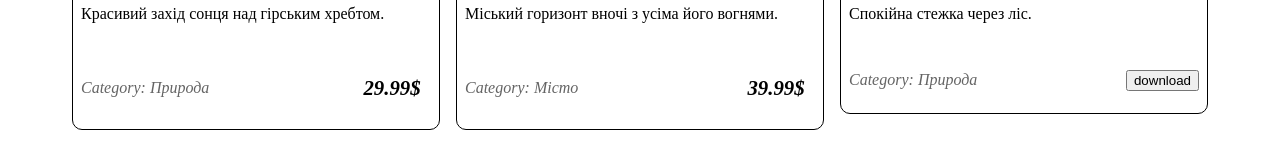
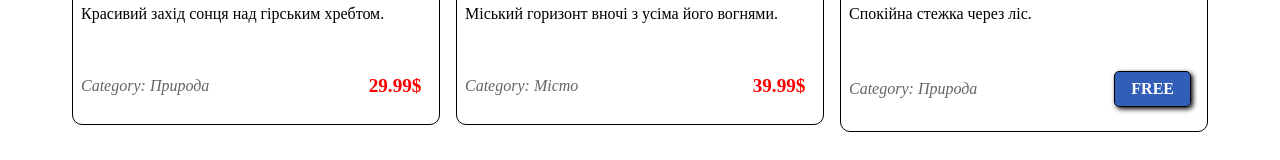
Before and after one commit to SafariOl/Angular-PRJ, an Angular app: page / in a window 1280 px wide. Shown: the part 275-435 px from the top of the page. Built offline with nearby package versions, Linux system fonts and the light colour scheme.

Commit message:
data binding

```diff
--- a/src/app/items-card/items-card.css
+++ b/src/app/items-card/items-card.css
@@ -27,8 +27,22 @@ img {
     color: #646464;
 }
 
-.price{
+.price {
     font-weight: bold;
-    font-size: 1.3em;
+    font-size: 1.2em;
     margin-right: .5em;
+    color: red;
+
+    font-style: normal;
 }
+
+.free-photo .price {
+    background: #0c41abd7;
+    color: white;
+    border-radius: 5px;
+    border: .5px solid #000;
+    font-size: 1em;
+    box-shadow: 2px 2px 5px #000;
+    margin-right: .5em;
+    padding: .5em 1em;
+}
--- a/src/app/items-card/items-card.html
+++ b/src/app/items-card/items-card.html
@@ -2,7 +2,7 @@
     <div class="card-photo">
         <img [src]="photo.imageUrl" [alt]="photo.title">
     </div>
-    <div>
+    <div [ngClass]="{'free-photo' : !photo.price}">
         <h3>{{photo.title}}</h3>
         <p>{{photo.description}}</p>
         <div class="card-footer">
@@ -10,7 +10,7 @@
             @if (photo.price) {
                 <p class="price">{{photo.price}}$</p>
             } @else {
-                <button>download</button>
+                <p class="price">FREE</p>
             }
         </div>
     </div>
--- a/src/app/items-card/items-card.ts
+++ b/src/app/items-card/items-card.ts
@@ -1,9 +1,10 @@
 import { Component, Input } from '@angular/core';
 import { Photo } from '../../shared/models/photo.model';
+import { CommonModule } from '@angular/common';
 
 @Component({
   selector: 'app-items-card',
-  imports: [],
+  imports: [CommonModule],
   templateUrl: './items-card.html',
   styleUrl: './items-card.css'
 })
```
